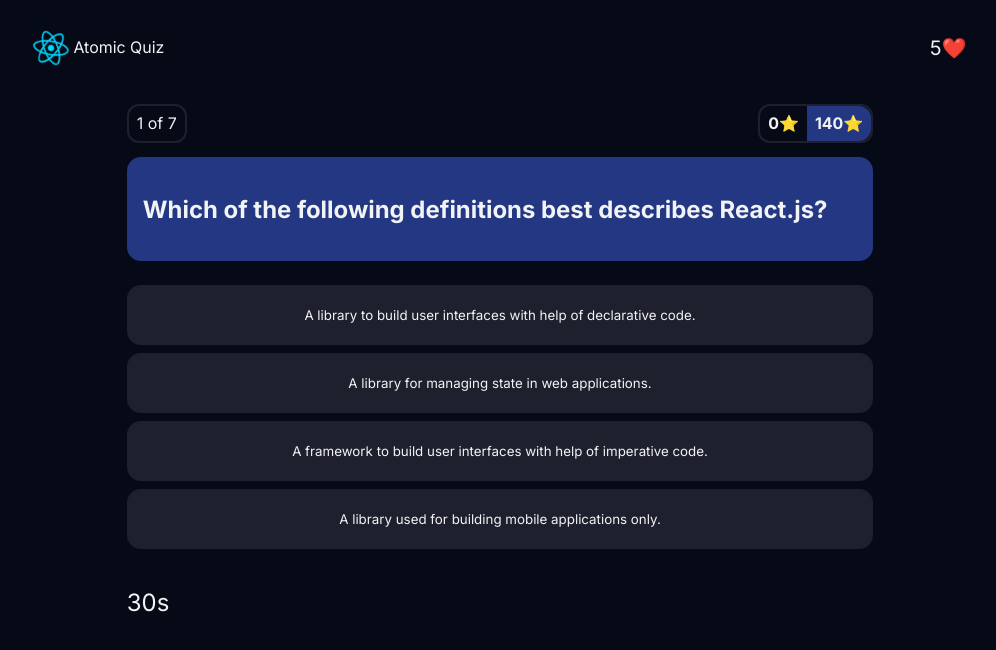
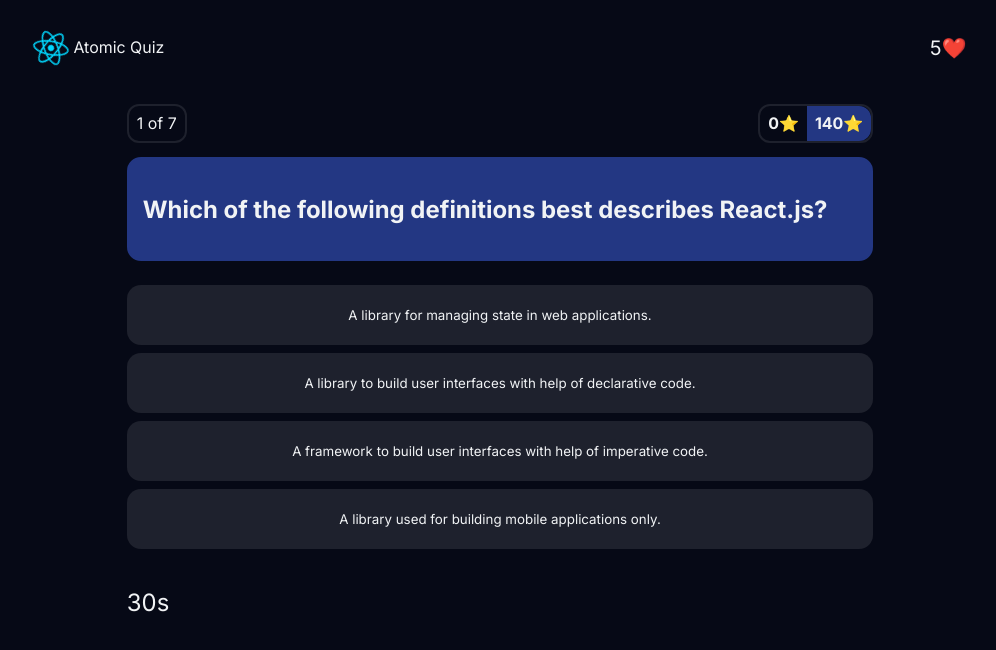
Before and after one commit to HermenegildoDaCruz/atomic-quiz, a React (Vite) app: page / in a window 1280 px wide. Shown: the top 650 px of the page, without its empty margins (140-1136 px from the left). Built offline with nearby package versions, Linux system fonts and the light colour scheme.

Commit message:
Showing current question number

```diff
--- a/src/App.jsx
+++ b/src/App.jsx
@@ -21,8 +21,12 @@
           updatedAnswersState.userPoints += 20
         } else {
         // else user lose 10 points and 1 life
-          updatedAnswersState.userPoints -= 10
-          updatedAnswersState.maxErrors -= 1
+          if (updatedAnswersState.userPoints > 0){
+            updatedAnswersState.userPoints -= 10
+          }
+          if (updatedAnswersState.maxErrors > 0){
+            updatedAnswersState.maxErrors -= 1
+          }
         }
 
         return updatedAnswersState
@@ -48,7 +52,7 @@
 
   return (
     <>
-      <Header ref = {answersState} remainingLives={answersState.maxErrors}/>
+      <Header ref = {answersState}  remainingLives={answersState.maxErrors}/>
       <Quiz index={currentQuestionIndex} onNextQuestion={handleToggleNextState} userPoints={answersState.userPoints} disableAnswers = {answersState.disableAnswers} onDisable = {handleDisableAllAnswers}/>
       <RemainingTime onNextQuestion={handleToggleNextState} index={currentQuestionIndex}/>
     </>
--- a/src/components/CurrentQuestion.jsx
+++ b/src/components/CurrentQuestion.jsx
@@ -6,10 +6,10 @@
     maxPoints += 20
 })
 
-export default function CurrentQuestion ({userPoints}){
+export default function CurrentQuestion ({questionNumber,userPoints}){
     return <div className="pontuation-box">
                 <div className="current-question-number">
-                    <span>1 of 7</span>
+                    <span>{questionNumber} of {QUESTIONS.length}</span>
                 </div>
                 <div className="score">
                     <span>{userPoints}⭐</span>
--- a/src/components/Quiz.jsx
+++ b/src/components/Quiz.jsx
@@ -3,10 +3,14 @@
 import { useEffect } from "react"
 
 let TIMER_ID
+let shuffledAnswers
 export default function Quiz({onNextQuestion,index, userPoints,disableAnswers,onDisable}){
     const quizFinished = QUESTIONS.length === index
 
-    // const shuffledAnswers = QUESTIONS[currentQuestionIndex].answers.sort(() => Math.random() - 0.5);
+    // Shuffle answers only if quiz not completed
+    if (!quizFinished){
+        shuffledAnswers = QUESTIONS[index].answers
+    }
     // Show if the clicked answer is correct or wrong
 
     function handleIsCorrectFeedback(answer, event){
@@ -25,21 +29,25 @@
 
     useEffect(
         () => {
+            if (index > 0){
+                shuffledAnswers.sort(() => Math.random() - 0.5); // Shuffle next question --answers-- when index changes
+            }
             clearTimeout(TIMER_ID)
         },[index]
     )
 
+
     if (quizFinished){
-        return <div>fineshed</div>
+        return <div>finished</div>
     }
 
     return <div className="quiz">
-        <CurrentQuestion ref={index} userPoints={userPoints}/>
+        <CurrentQuestion ref={index} questionNumber = {index + 1} userPoints={userPoints}/>
         <div className="question">
             <h2>{QUESTIONS[index].question}</h2>
         </div>
         <ul className="answers">
-            {QUESTIONS[index].answers.map((answer) => <li key={answer.text} className="answer" ><button onClick={(event) => handleIsCorrectFeedback(answer,event)} disabled={disableAnswers}>{answer.text}</button></li> )}
+            {shuffledAnswers.map((answer) => <li key={answer.text} className="answer" ><button onClick={(event) => handleIsCorrectFeedback(answer,event)} disabled={disableAnswers}>{answer.text}</button></li> )}
         </ul>
     </div>
 }
--- a/src/data/questions.js
+++ b/src/data/questions.js
@@ -4,12 +4,12 @@
     question: 'Which of the following definitions best describes React.js?',
     answers: [
     {
+        text: 'A library for managing state in web applications.',
+        isCorrect: false,
+    },
+    {
         text: 'A library to build user interfaces with help of declarative code.',
         isCorrect: true,
-    },
-    {
-        text: 'A library for managing state in web applications.',
-        isCorrect: false,
     },
     {
         text: 'A framework to build user interfaces with help of imperative code.',
```
